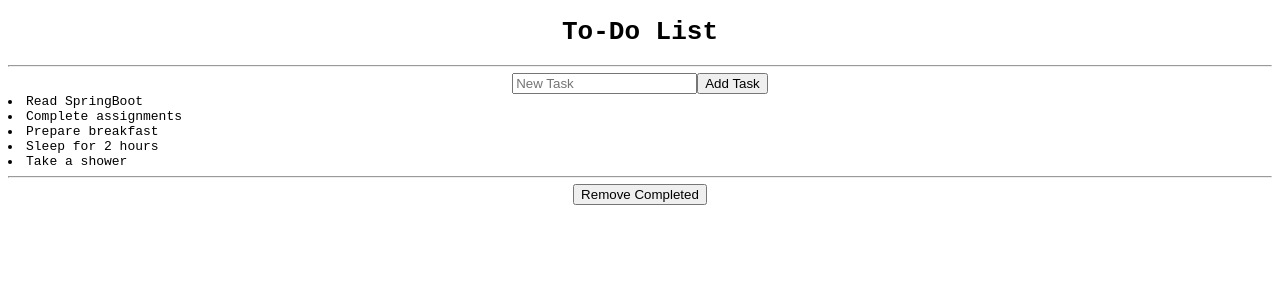
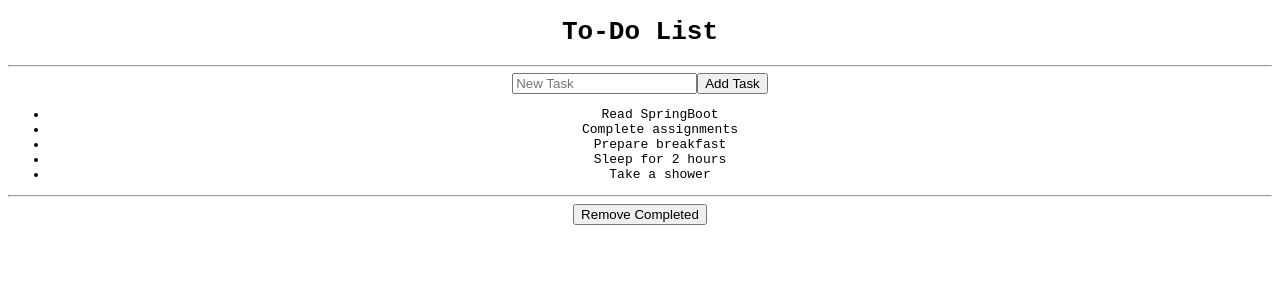
Before and after one commit to madhanmohans/ToDoApp-React, a React (Create React App) app: page / in a window 1280 px wide. Shown: the top 300 px of the page. Built offline with nearby package versions, Linux system fonts and the light colour scheme.

Commit message:
introduced class names for elements

```diff
--- a/src/App.js
+++ b/src/App.js
@@ -49,11 +49,11 @@ export default function App() {
       <hr />
       <span><i> {status} </i></span>
       <Form onAddTask={handleAddTask}/>
-      <div className="List">
+      <div className="list-container">
         <ToDoList ToDoItemsList={itemsList} onItemClicked={handleItemClick} />
       </div>
       <hr />
-      <button onClick={handleRemoveCompleted}> Remove Completed </button>
+      <button className="remove-completed" onClick={handleRemoveCompleted}> Remove Completed </button>
     </div>
   );
 }
--- a/src/components/Form.js
+++ b/src/components/Form.js
@@ -12,14 +12,15 @@ export default function Form({onAddTask}) {
         }
     }
     return(
-        <>
+        <div className="form-container">
             <input
+                className="new-task-input"
                 type="text"
                 value={newTask}
                 onChange={(e) => setNewTask(e.target.value)}
                 placeholder="New Task"
                 />
-            <button onClick={handleAddTask}>Add Task</button>
-        </>
+            <button className="add-task-button" onClick={handleAddTask}>Add Task</button>
+        </div>
     )
 }
--- a/src/components/ToDoItem.js
+++ b/src/components/ToDoItem.js
@@ -1,7 +1,7 @@
 export default function ToDoItem({item, index, onItemClicked}) {
 
     return (
-        <li onClick={ () => onItemClicked(index) } style={ { cursor: 'pointer'}}>
+        <li className="todo-item" class onClick={ () => onItemClicked(index) } style={ { cursor: 'pointer'}}>
             {
                 item.isDone? <s> {item.text} </s> : item.text
             }
--- a/src/components/ToDoList.js
+++ b/src/components/ToDoList.js
@@ -2,7 +2,7 @@ import ToDoItem from "./ToDoItem"
 
 export default function ToDoList({ToDoItemsList, onItemClicked}) {
     return (
-        <>
+        <ul className="todo-list">
             {ToDoItemsList.map((item, index) => (
                 <ToDoItem
                     item={item}
@@ -11,6 +11,6 @@ export default function ToDoList({ToDoItemsList, onItemClicked}) {
                     onItemClicked={onItemClicked}
                 />
             ))}
-        </>
+        </ul>
     )
 }
```
